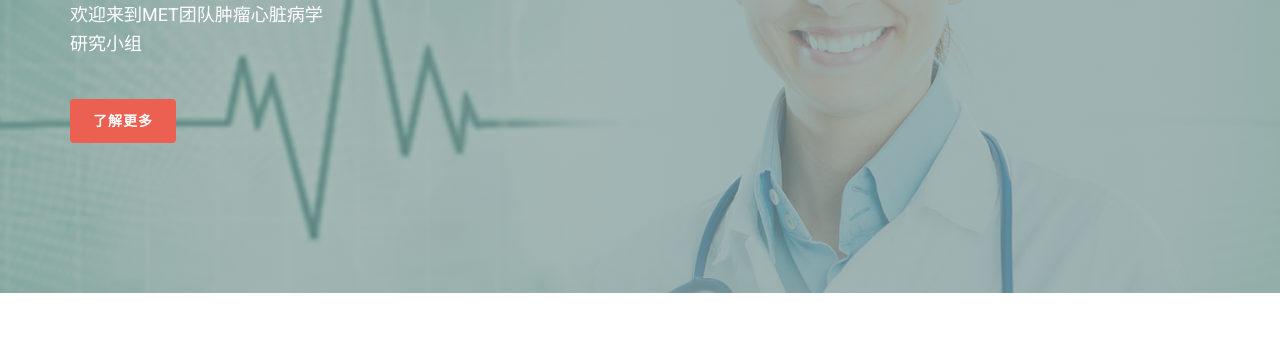
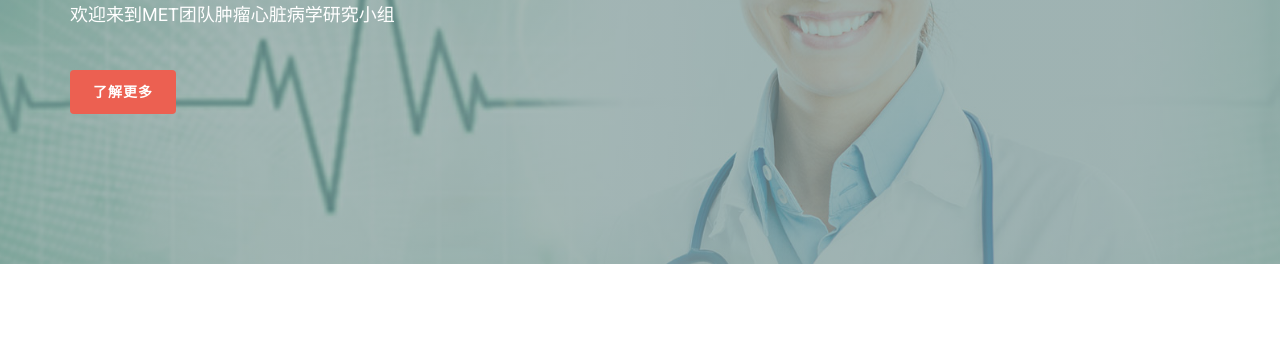
Before and after one commit to zbhDoctorDream/met-oncology-cardiovascular.github.io, a plain HTML site: page a/index.html in a window 1280 px wide. Shown: the part 352-690 px from the top of the page. Drawn offline with nearby package versions, Linux system fonts and the light colour scheme.

Commit message:
Update index.html

```diff
--- a/a/index.html
+++ b/a/index.html
@@ -92,7 +92,7 @@ veterinary cardiology website, pediatric cardiology website">
       <div class="col-md-6 col-sm-6">
         <div class="intro-caption"><!-- intro caption -->
           <h1 class="intro-title" style="font-family: Arial, sans-serif; white-space: nowrap; font-weight: bold;">Explore Oncol - Cardiology</h1>
-          <p class="mb40">欢迎来到MET团队肿瘤心脏病学<br> 研究小组</p>
+          <p class="mb40">欢迎来到MET团队肿瘤心脏病学研究小组</p>
           <a href="#" class="btn btn-default">了解更多</a> </div>
         <!-- /.intro caption -->
       </div>
```
